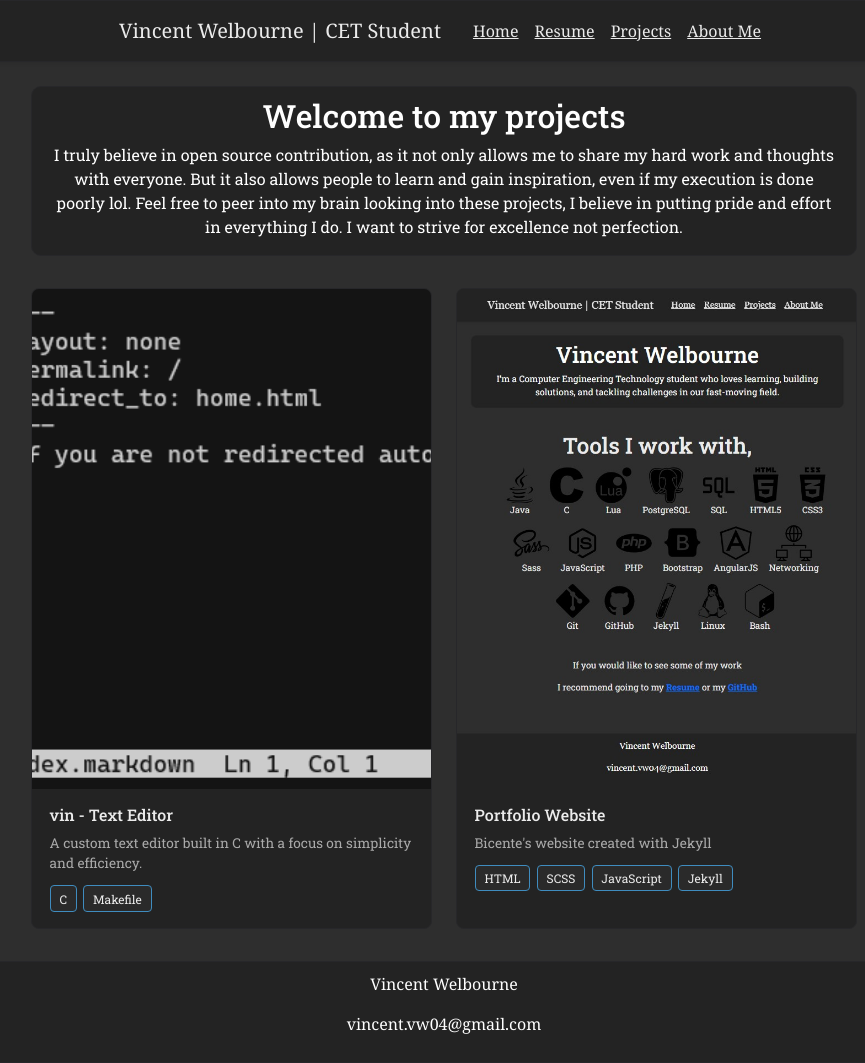
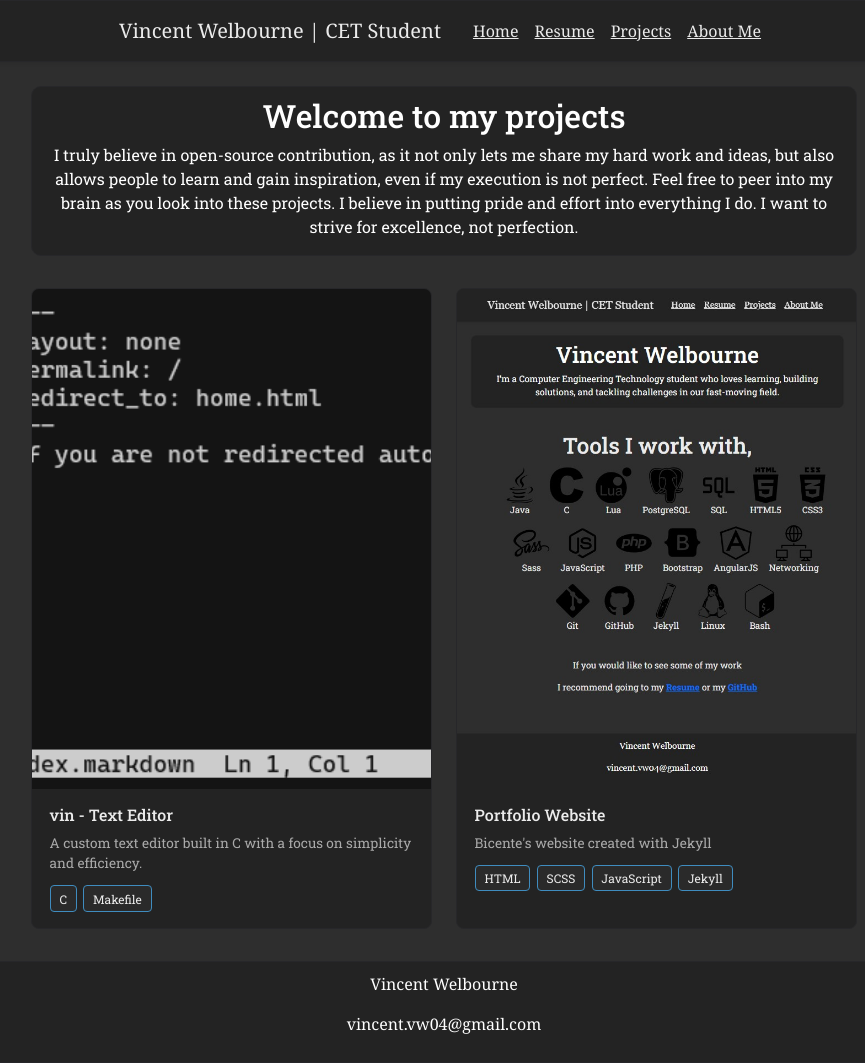
Before and after one commit to Bicente44/bicente_website, a Jekyll site: the page built from projects.markdown, in a window 1280 px wide and 1063 px high. Shown: the whole window, without its empty margins (196-1061 px from the left). Built offline with Jekyll 4.4.1, drawn with Linux system fonts in a browser that asks for light colours.

```diff
--- a/projects.markdown
+++ b/projects.markdown
@@ -3,8 +3,8 @@ layout: projects
 title: "Projects"
 permalink: /projects
 Intro: "Welcome to my projects"
-IntroSummary: "I truly believe in open source contribution, as it not only allows me to share my hard work
-and thoughts with everyone. But it also allows people to learn and gain inspiration, even if my execution is
-done poorly lol. Feel free to peer into my brain looking into these projects, I believe in putting pride and
-effort in everything I do. I want to strive for excellence not perfection."
+IntroSummary: "I truly believe in open-source contribution, as it not only lets me share my hard work
+and ideas, but also allows people to learn and gain inspiration, even if my execution is
+not perfect. Feel free to peer into my brain as you look into these projects. I believe in putting pride and
+effort into everything I do. I want to strive for excellence, not perfection."
 ---
```
Also changed, not shown: _data/about.yml (+4 -4 lines), README.md.
